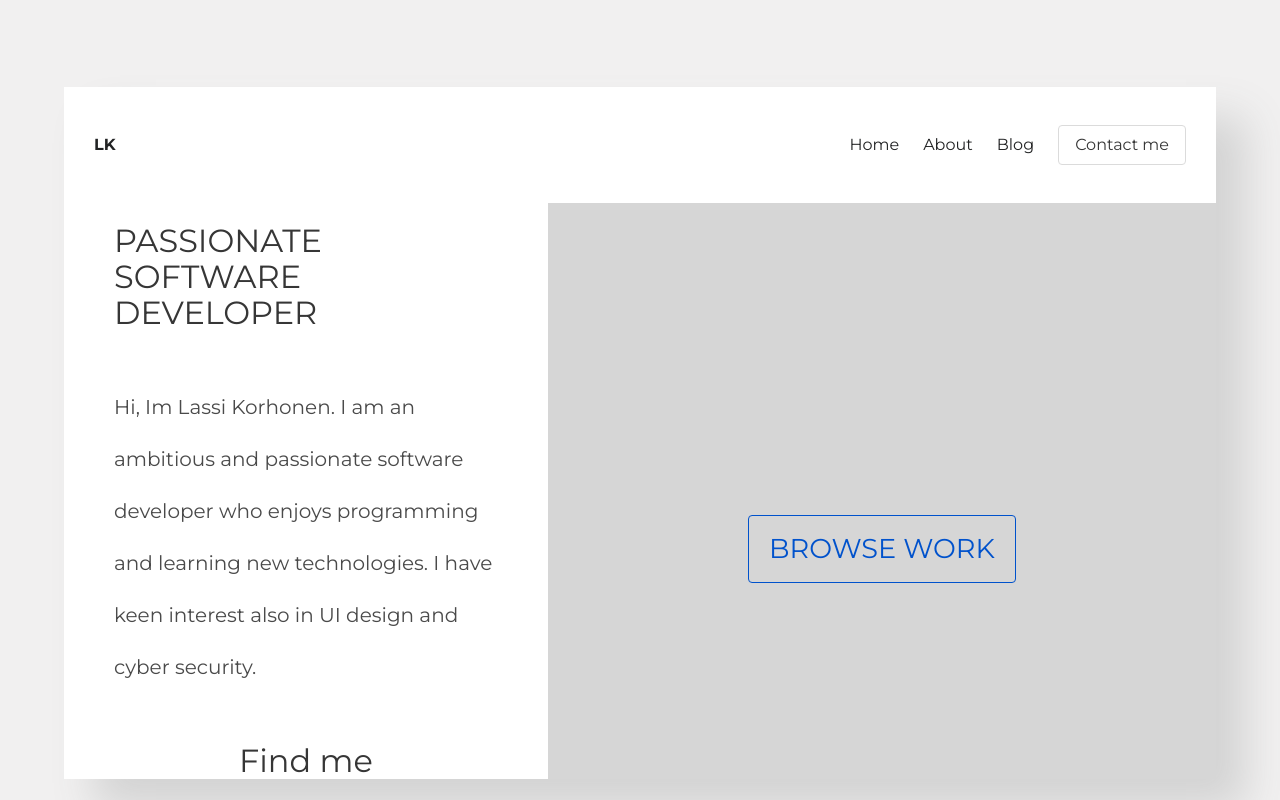
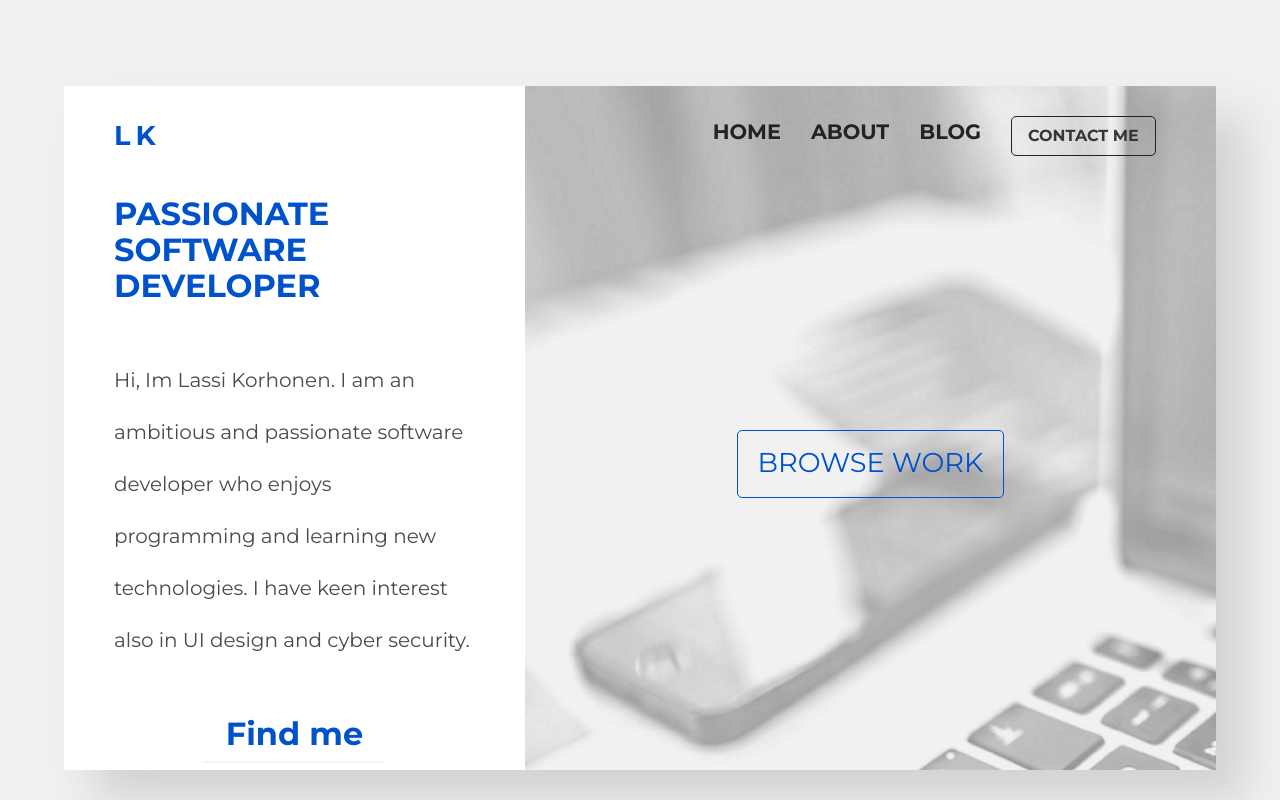
Before and after one commit to lassi94/Portfolio, a Vue app: page /#/ in a window 1280 px wide. Built offline with nearby package versions, Linux system fonts and the light colour scheme; the HTML template or start-up script is replaced by a standard one.

Commit message:
Added new components and rollsets

```diff
--- a/src/App.vue
+++ b/src/App.vue
@@ -1,42 +1,6 @@
 <template>
   <div id="app">
     <div class="container main-content">
-      <div class="inner">
-        <nav class="navbar is-trasparent" role="navigation">
-          <div class="container">
-            <div class="navbar-brand">
-              <router-link to="/" class="navbar-item logo">LK</router-link>
-
-              <div class="navbar-burger">
-                <span></span>
-                <span></span>
-                <span></span>
-              </div>
-            </div>
-            <div class="navbar-menu">
-              <div class="navbar-start">
-
-              </div>
-              <div class="navbar-end">
-                <router-link to="/" class="navbar-item">Home</router-link>
-                <router-link to="/about" class="navbar-item">About</router-link>
-                <router-link to="/blog" class="navbar-item">Blog</router-link>
-                <a class="navbar-item">
-                  <router-link to="/contact" class="button is-oulined">
-                    <span id="contact">Contact me</span>
-                  </router-link>
-                </a>
-              </div>
-            </div>
-          </div>
-        </nav>
-
-    <transition name="fade" mode="out-in">
-        <router-view />
-    </transition>
-
-    <!--
-    <div class="container">
         <div class="inner">
           <nav>
             <router-link to="/" id="logo">LK</router-link>
@@ -44,6 +8,8 @@
             <ul>
               <li><router-link to="/">Home</router-link></li>
               <li><router-link to="/about">About</router-link></li>
+              <li><router-link to="/blog">Blog</router-link></li>
+              <li><router-link to ="/contact" class="button is-outlined">Contact me</router-link></li>
             </ul>
 
           </nav>
@@ -53,16 +19,19 @@
           </transition>
 
         </div>
-    </div>-->
     </div>
   </div>
-  </div>
+
 </template>
 
 <script>
 export default {
-  name: 'App'
+  name: 'App',
+  data(){
+
   }
+}
+
 </script>
 
 <style lang="sass">
@@ -71,11 +40,15 @@ export default {
 /*@import 'mq.sass'*/
 @import url('https://fonts.googleapis.com/css?family=Montserrat:400,700')
 
+$colorPri: #0052CC
 
 html,body
   background-color: #F1F0F0
   width: 100%
   height: 100%
+
+h1, h2
+  color: $colorPri
 
 body
   display: grid
@@ -105,32 +78,60 @@ body
   height: 100%
   min-height: 100%
 
-.navbar
+nav
+  display: grid
+  grid-template-columns: 200px auto
+  grid-template-areas: "logo navi"
+  position: absolute
+  padding: 30px
   z-index: 4
-  padding: 30px
-  &.is-transparent
-    background-color: transparent
+  width: 90%
 
-.logo
+#logo
+  grid-area: logo
+  align-items: left
+  text-align: left
   font-weight: 700
   text-transform: uppercase
+  margin-left: 20px
+  font-size: 1.7em
+  position: absolute
+  color: #0052CC
+  letter-spacing: 5px
 
-.navbar
-  .navbar-item
-    background: transparent
+ul
+  grid-area: navi
+  list-style-type: none
+  justify-self: right
+  margin-right: -100px
+  position: absolute
+
+li
+  display: inline
+  font-size: 1.3em
+  text-transform: uppercase
+  padding: 0 15px
+  font-weight: bold
+
+a
   color: #222324
+
+.button
+  background-color: transparent
+  border-radius: 5px
+  border: 1px solid #222324
   &:hover
-      background-color: transparent
-
+    background-color: #222324
+    color: #fff
 .main
   height: 100%
   display: grid
-  grid-template-columns: 42% auto
+  grid-template-columns: 40% auto
   grid-template-areas: "left right"
 
 .left-content
   grid-area: left
-  padding: 20px 50px 15px 50px
+  padding: 110px 50px 15px 50px
 
 .right-content
   grid-area: right
@@ -141,5 +142,15 @@ body
   align-items: center
   height: 100%
 
+h1.title
+    margin-bottom: 70px
+    text-transform: uppercase
+    text-decoration: none
+    text-align: left
+
+p.subtitle
+  margin-bottom: 70px
+  text-align: left
+  line-height: 52px
 
 </style>
--- a/src/components/Home.vue
+++ b/src/components/Home.vue
@@ -3,25 +3,25 @@
   <div class="home main">
 
         <div class="left-content">
-            <h1 class="title">PASSIONATE SOFTWARE DEVELOPER</h1>
+            <h1 class="title" id="main-title">PASSIONATE SOFTWARE DEVELOPER</h1>
             <p class="subtitle">{{ subtext }}</p>
             <h2 class="title">Find me</h2>
             <hr align="center">
 
-            <a href="https://github.com">
-              <span class="icon is-large">
+            <a href="https://github.com/lassi94">
+              <span class="icon">
                 <i class="fab fa-github"></i>
               </span>
             </a>
 
             <a href="https://linkedin.com">
-              <span class="icon is-large">
+              <span class="icon">
                 <i class="fab fa-linkedin-in"></i>
               </span>
             </a>
         </div>
         <div class="img1 right-content">
-          <router-link to="/portfolio/one" class="button is-outlined">Browse Work</router-link>
+          <router-link to="/portfolio-one" class="button is-outlined">Browse Work</router-link>
         </div>
 
   </div>
@@ -45,9 +45,7 @@ export default {
 $colorPri: #0052CC
 
 h1, h2
-  font-weight: normal
-a
-  color: #42b983
+  color: $colorPri
 
 h1.title
     margin-bottom: 70px
@@ -60,14 +58,19 @@ p.subtitle
   text-align: left
   line-height: 52px
 
+a
+  color: #42b983
+
 hr
   width: 50%
   margin: 0 auto
   margin-top: -15px
 
-.right-content
-    //background: url('../assets/images/home.png')
+.img1
+    background: url('../assets/images/homepicture.png')
     width: 100%
+    heigth: auto
+
 
 .right-content
   .button
@@ -75,7 +78,7 @@ hr
     padding: 15px 20px
     font-size: 1.7em
     border: 1px solid #0052CC
-    color: #0052CC
+    color: $colorPri
     text-transform: uppercase
     cursor: pointer
     &:hover
@@ -83,7 +86,14 @@ hr
       color: #fff
 
 .icon
-  color: black
+  color: $colorPri
+  margin: 20px
+
+.fa-github
+  font-size: 40px
+
+.fa-linkedin-in
+  font-size: 40px
 
 
 </style>
--- /dev/null
+++ b/src/components/PortfolioOne.vue
@@ -0,0 +1,49 @@
+
+<template>
+  <div class="portfolio-one">
+    <div class="left-content">
+      <h1 class="title">
+        {{ title }}
+      </h1>
+      <p class="subtitle">
+        {{ subtitle }}
+      </p>
+    </div>
+    <div class="right-content img2">
+      <div class="card">
+        <div class="card-content">
+          <p class="title">
+            <span class="icon">
+              <i class="fab fa-angular"></i>
+            </span>
+          </p>
+          <p class="subtitle">
+            Angular5
+          </p>
+          <p class="subtitle">
+            <a class="button is-md is-outlined">
+              <span>More info</span>
+            </a>
+          </p>
+        </div>
+      </div>
+    </div>
+  </div>
+</template>
+
+<script>
+export default {
+  name: 'PortfolioOne',
+  data(){
+    return{
+      title: 'Web Development',
+      subtitle: 'I have worked with various different web development  technologies and platforms in my self-driven projects.'
+    }
+  }
+
+}
+</script>
+
+<style lang="sass">
+
+</style>
--- a/src/router/index.js
+++ b/src/router/index.js
@@ -1,6 +1,7 @@
 import Vue from 'vue'
 import Router from 'vue-router'
 import Home from '@/components/Home'
+import PortfolioOne from '@/components/PortfolioOne'
 
 Vue.use(Router)
 
@@ -10,6 +11,11 @@ export default new Router({
       path: '/',
       name: 'Home',
       component: Home
+    },
+    {
+      path: '/portfolio-one',
+      name: 'PortfolioOne',
+      component: PortfolioOne
     }
   ]
 })
```
Also changed, not shown: src/assets/images/homepicture.png (added). Lines whose indentation alone changed are shown as unchanged.
